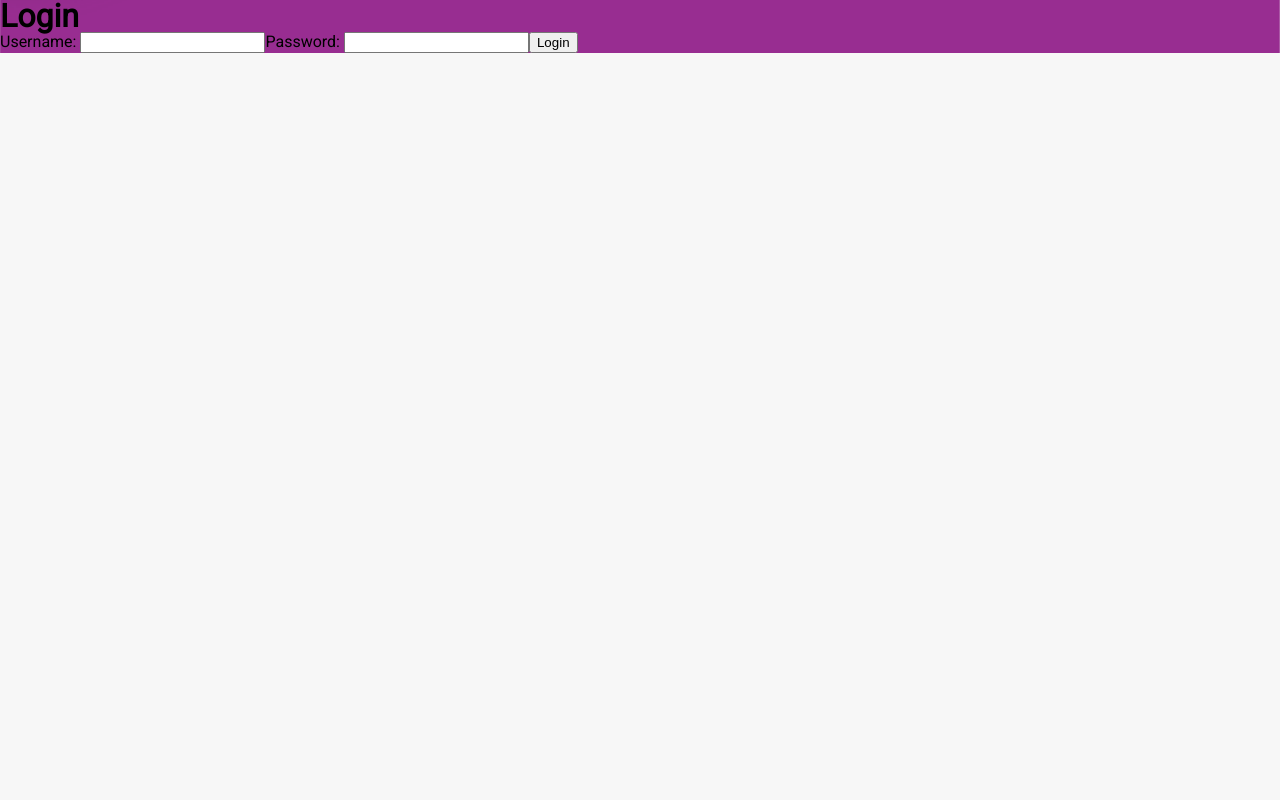
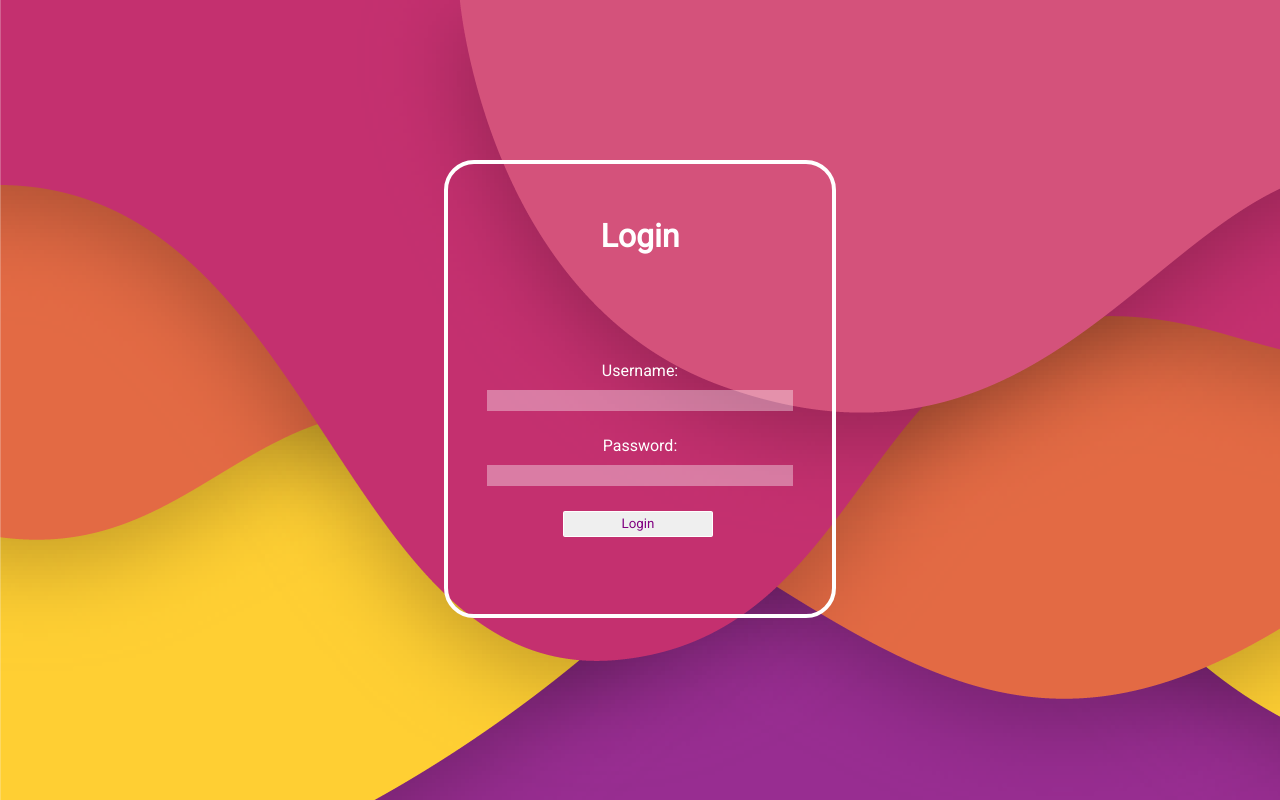
Before and after one commit to laudvg/Friendzone, a React (Create React App) app in the folder client/: page /login in a window 1280 px wide. Built offline with nearby package versions, Linux system fonts and the light colour scheme; no server answers.

Commit message:
front changes

```diff
--- a/client/src/App.css
+++ b/client/src/App.css
@@ -14,7 +14,7 @@ article, aside, canvas, details, embed,
 figure, figcaption, footer, header, hgroup,
 menu, nav, output, ruby, section, summary,
 time, mark, audio, video {
-	margin: 0;
+	margin: auto;
 	padding: 0;
 	border: 0;
   vertical-align: baseline;
@@ -23,9 +23,6 @@ time, mark, audio, video {
 article, aside, details, figcaption, figure,
 footer, header, hgroup, menu, nav, section {
 	display: block;
-}
-body {
-	line-height: 1;
 }
 ol, ul {
 	list-style: none;
@@ -127,6 +124,7 @@ body{
 }
 
 .App {
+  background-image: url("./images/background.png");
   background: #f7f7f7;
   min-height: 100vh;
 }
@@ -274,3 +272,69 @@ td.contacts:hover{
   height: 40px;
   border-bottom: 100px;
 }
+
+.login{
+  display: flex;
+  align-items: center;
+}
+
+.sign-log{
+  display: flex;
+  align-items: center;
+  flex-direction: column;
+  margin-top: 20vh;
+  height: 450px;
+  border: 4px solid white;
+  border-radius: 30px;
+}
+
+.sign-log h1{
+  color:white;
+}
+
+.tags{
+  display: flex;
+  align-items: center;
+  flex-direction: column;
+  margin-bottom: 20px;
+  width: 30vw;
+  border-bottom: 100px;
+  color:white;
+}
+
+.log-page{
+  display: flex;
+  align-items: center;
+  flex-direction: column;
+  height: 100vh;
+  background-image: url("./images/background.png");
+}
+
+.input-log{
+  width: 300px;
+  border: none;
+  background-color: rgba(255, 255, 255, 0.363);
+  margin-top: 10px;
+  margin-bottom: 25px;
+  padding: 3px;
+}
+
+.log-submit{
+  display:inline-block;
+  padding:0.35em 1.2em;
+  border:0.1em solid #FFFFFF;
+  margin:0 0.3em 0.3em 0;
+  border-radius:0.12em;
+  box-sizing: border-box;
+  font-family:'Roboto',sans-serif;
+  font-weight:300;
+  text-align:center;
+  transition: all 0.2s;
+  color:purple;
+  width: 150px;
+}
+
+.log-submit:hover{
+  color:purple;
+  background-color:rgba(255, 255, 255, 0.774);
+}
--- a/client/src/App.js
+++ b/client/src/App.js
@@ -55,7 +55,8 @@ class App extends React.Component {
 
       <div className="App">
         <Route exact path="/" render={() =><Home></Home>}></Route>
-        <header className="App-header">
+        {/* <header className="App-header"></header> */}
+          <div>
             {user && <Switch>
               <Route exact path="/quiz" render={(match) => <Quiz {...match} user={user} description={description}/> }/>
               <Route exact path="/profile" render={() => <Profile user={user}/> }/>
@@ -63,11 +64,11 @@ class App extends React.Component {
               <Route exact path="/login" render={(match)=> <Home {...match} user={user}/>} />
             </Switch> }
             {!user && <Switch>
-            <Route exact path="/login" render={(match) => <Login {...match} setUser={this.setUser} />} />
+              <Route classname="login" exact path="/login" render={(match) => <Login {...match} setUser={this.setUser} />} />
               <Route exact path="/signup" render={(match) => <SignUp {...match} setUser={this.setUser} />} />
               <Route exact path="/home" render={(match)=> <Home {...match} setUser={this.setUser}/>} />
             </Switch> }
-        </header>
+          </div>
       </div>
     );
   }
--- a/client/src/components/Login/Login.js
+++ b/client/src/components/Login/Login.js
@@ -35,15 +35,17 @@ class Login extends Component {
   render() {
     const { username, password } = this.state;
     return (
-      <div className="back">
+      <div className= "log-page">
         <div className="sign-log">
           <h1>Login</h1>
           <form onSubmit={this.handleLogin}>
-            <label htmlFor="username">Username: </label>
-            <input type="text" name="username" value={username} onChange={this.handleChange}/>
-            <label htmlFor="password" >Password: </label>
-            <input type="password" name="password" value={password} onChange={this.handleChange}/>
-            <input type="submit" value="Login"/>
+            <div className="tags">
+              <label htmlFor="username">Username: </label>
+              <input className="input-log" type="text" name="username" value={username} onChange={this.handleChange}/>
+              <label htmlFor="password" >Password: </label>
+              <input className="input-log" type="password" name="password" value={password} onChange={this.handleChange}/>
+              <input class="log-submit" type="submit" value="Login"/>
+            </div>
           </form>
         </div>
       </div>
--- a/client/src/components/Profile/Profile.js
+++ b/client/src/components/Profile/Profile.js
@@ -30,7 +30,7 @@ class Profile extends React.Component {
           </header>
         </div>
 
-        <div className="current-user">
+        <div className="current-user back">
           <img src="profilepic" alt=" "></img>
           <h2>Hello {this.state.user}</h2>
           {/* <h3>{this.props.location.state.description}</h3> */}
--- a/client/src/components/Signup/Signup.js
+++ b/client/src/components/Signup/Signup.js
@@ -34,15 +34,19 @@ class SignUp extends Component {
   render() {
     const { username, password } = this.state;
     return (
-      <div>
-      <h1>SignUp</h1>
-        <form onSubmit={this.handleSignUp}>
-          <label htmlFor="username">Username: </label>
-          <input type="text" name="username" value={username} required onChange={this.handleChange}/>
-          <label htmlFor="password">Password: </label>
-          <input type="password" value={password} name="password" required onChange={this.handleChange}/>
-          <input type="submit" value="Create account"/>
-        </form>
+      <div className= "log-page">
+        <div className="sign-log">
+          <h1>SignUp</h1>
+            <form onSubmit={this.handleSignUp}>
+            <div className="tags">
+              <label htmlFor="username">Username: </label>
+              <input className="input-log" type="text" name="username" value={username} required onChange={this.handleChange}/>
+              <label htmlFor="password">Password: </label>
+              <input className="input-log" type="password" value={password} name="password" required onChange={this.handleChange}/>
+              <input class="log-submit" type="submit" value="Create account"/>
+              </div>
+          </form>
+        </div>
       </div>
     )
   }
```
Lines whose indentation alone changed are shown as unchanged.
